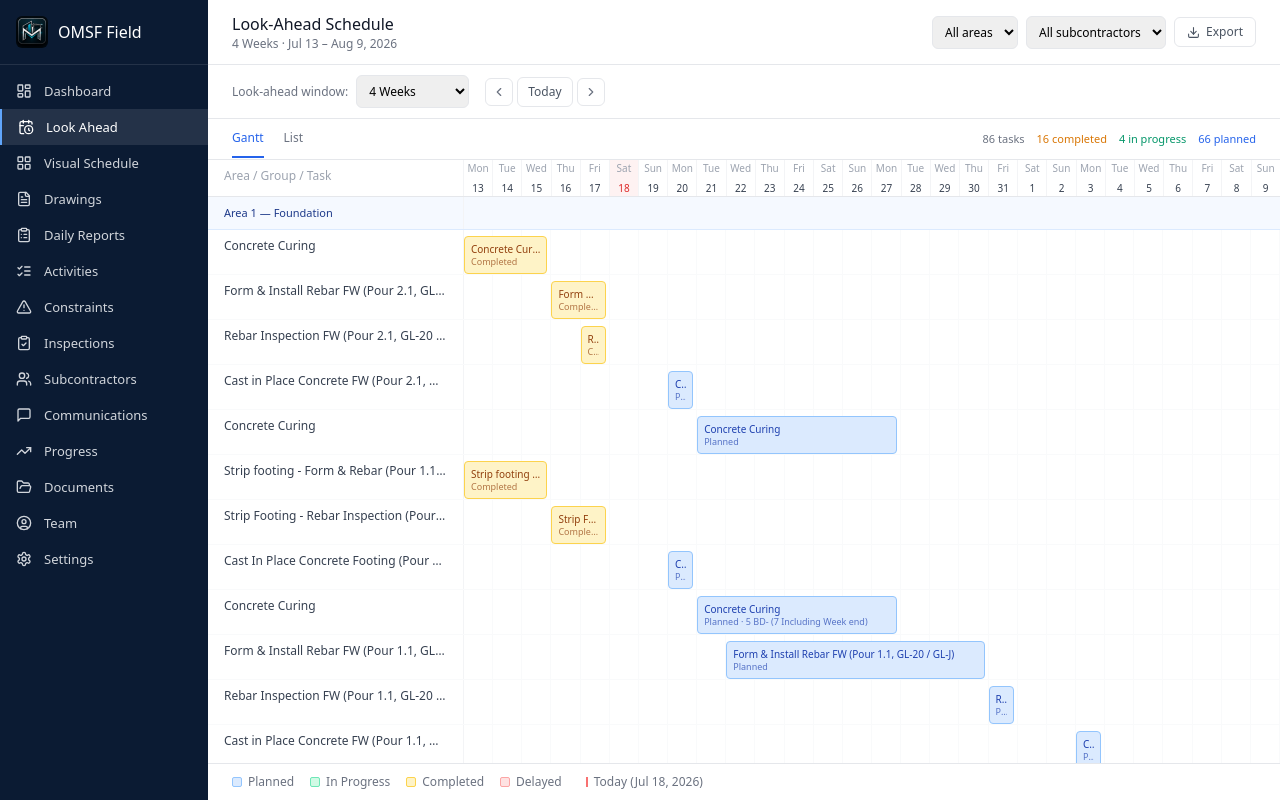
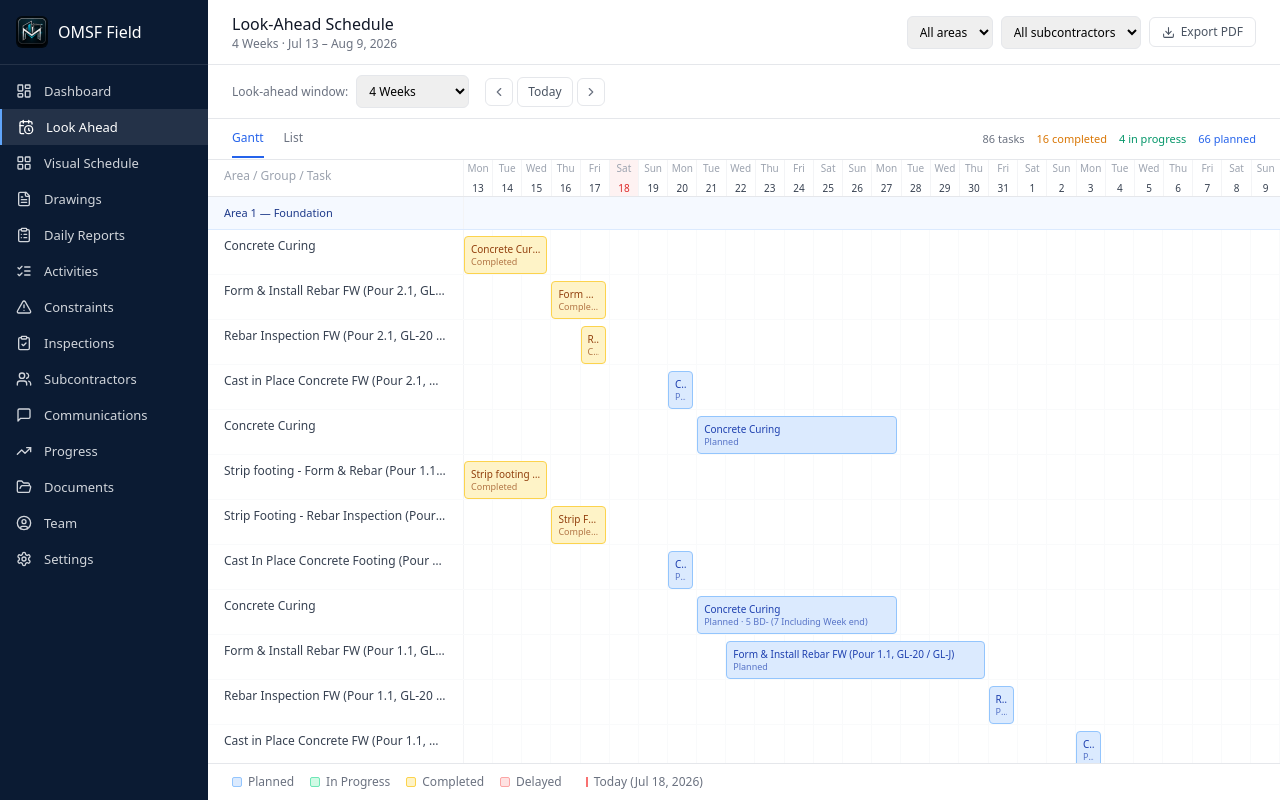
Before and after one commit to mohamedlarbi-coder/omsf-siteManagement--app, a React (Vite) app: page / in a window 1280 px wide. Both pictures are taken after a click on the element "Look Ahead". Built offline with nearby package versions, Linux system fonts and the light colour scheme.

Commit message:
Update LookAhead.jsx

```diff
--- a/LookAhead.jsx
+++ b/LookAhead.jsx
@@ -1,4 +1,4 @@
-import React, { useState, useMemo } from "react";
+import React, { useState, useMemo, useRef } from "react";
 import { Download, ChevronLeft, ChevronRight } from "lucide-react";
 import { STATUS } from "./status.jsx";
 import { REAL_SCHEDULE } from "./schedule.js";
@@ -125,21 +125,62 @@ function LookAheadContent() {
 
   const windowLabel = !isFull ? `${offsetToLabel(windowStart)} – ${offsetToLabel(windowStart + rangeDays - 1)}` : "";
 
-  function handleExport() {
-    const headers = ["Area", "Group", "Task", "Subcontractor", "Start", "End", "Status", "Notes"];
-    const escape = (v) => `"${String(v ?? "").replace(/"/g, '""')}"`;
-    const rows = listData.map((t) => [t.area, t.group, t.title, t.subcontractor, t.start, t.end, STATUS[t.status].label, t.notes].map(escape).join(","));
-    const csv = [headers.join(","), ...rows].join("\n");
-    const blob = new Blob([csv], { type: "text/csv;charset=utf-8;" });
-    const url = URL.createObjectURL(blob);
-    const a = document.createElement("a");
+  const contentRef = useRef(null);
+
+  async function handleExportPdf() {
+    const node = contentRef.current;
+    if (!node) return;
+    // Loaded on demand (not in the main bundle) since PDF export is an
+    // occasional action, not something every page load needs.
+    const [{ default: jsPDF }, { default: html2canvas }] = await Promise.all([
+      import("jspdf"),
+      import("html2canvas"),
+    ]);
+
+    const canvas = await html2canvas(node, { scale: 2, backgroundColor: "#ffffff", useCORS: true });
+
+    const pdf = new jsPDF({ orientation: "landscape", unit: "mm", format: "a4" });
+    const margin = 10;
+    const pageWidth = pdf.internal.pageSize.getWidth() - margin * 2;
+    const pageHeight = pdf.internal.pageSize.getHeight() - margin * 2;
+
+    const title = !isFull
+      ? `OMSF Look-Ahead — ${activeWindow.label} (${windowLabel}, 2026)`
+      : "OMSF Look-Ahead — Full Schedule (Jul 6 – Sep 11, 2026)";
+    const subtitle = `Area: ${filterArea === "all" ? "All" : filterArea} · Subcontractor: ${filterSub === "all" ? "All" : filterSub} · Exported ${new Date().toLocaleDateString("en-US", { year: "numeric", month: "short", day: "numeric" })}`;
+
+    pdf.setFontSize(13);
+    pdf.text(title, margin, margin + 4);
+    pdf.setFontSize(8);
+    pdf.setTextColor(120);
+    pdf.text(subtitle, margin, margin + 9);
+
+    // Fit the captured image to the page width, then slice it across as
+    // many pages as needed if the content is taller than one page.
+    const imgWidth = pageWidth;
+    const imgHeight = (canvas.height * imgWidth) / canvas.width;
+    const contentTop = margin + 13;
+    const usablePerPage = pageHeight - 13;
+    const totalPages = Math.max(1, Math.ceil(imgHeight / usablePerPage));
+
+    for (let page = 0; page < totalPages; page++) {
+      if (page > 0) {
+        pdf.addPage();
+      }
+      const sliceCanvas = document.createElement("canvas");
+      const pxPerMm = canvas.width / imgWidth;
+      const sliceHeightPx = Math.min(usablePerPage * pxPerMm, canvas.height - page * usablePerPage * pxPerMm);
+      sliceCanvas.width = canvas.width;
+      sliceCanvas.height = sliceHeightPx;
+      const ctx = sliceCanvas.getContext("2d");
+      ctx.drawImage(canvas, 0, page * usablePerPage * pxPerMm, canvas.width, sliceHeightPx, 0, 0, canvas.width, sliceHeightPx);
+      const sliceData = sliceCanvas.toDataURL("image/png");
+      const sliceHeightMm = (sliceHeightPx * imgWidth) / canvas.width;
+      pdf.addImage(sliceData, "PNG", margin, page === 0 ? contentTop : margin, imgWidth, sliceHeightMm);
+    }
+
     const suffix = isFull ? "full-schedule" : `window-${offsetToLabel(windowStart).replace(" ", "-")}`;
-    a.href = url;
-    a.download = `omsf-look-ahead-${suffix}.csv`;
-    document.body.appendChild(a);
-    a.click();
-    document.body.removeChild(a);
-    URL.revokeObjectURL(url);
+    pdf.save(`omsf-look-ahead-${suffix}.pdf`);
   }
 
   return (
@@ -160,7 +201,7 @@ function LookAheadContent() {
             <option value="all">All subcontractors</option>
             {subcontractors.map((s) => <option key={s} value={s}>{s}</option>)}
           </select>
-          <button onClick={handleExport} className="flex items-center gap-1.5 text-xs px-3 py-1.5 rounded-md border border-gray-200 text-gray-600 hover:bg-gray-50"><Download size={13} /> Export</button>
+          <button onClick={handleExportPdf} className="flex items-center gap-1.5 text-xs px-3 py-1.5 rounded-md border border-gray-200 text-gray-600 hover:bg-gray-50"><Download size={13} /> Export PDF</button>
         </div>
       </div>
 
@@ -199,6 +240,7 @@ function LookAheadContent() {
       </div>
 
       <div className="flex-1 overflow-auto">
+        <div ref={contentRef} className="bg-white">
         {tab === "Gantt" ? (
           <div style={isResponsive ? { minWidth: "100%" } : { minWidth: rangeDays * DAY_WIDTH + 260 }}>
             {/* Timeline header */}
@@ -312,6 +354,7 @@ function LookAheadContent() {
             </tbody>
           </table>
         )}
+        </div>
       </div>
 
       <div className="flex items-center gap-4 px-6 py-2.5 border-t border-gray-200 bg-white shrink-0">
```
